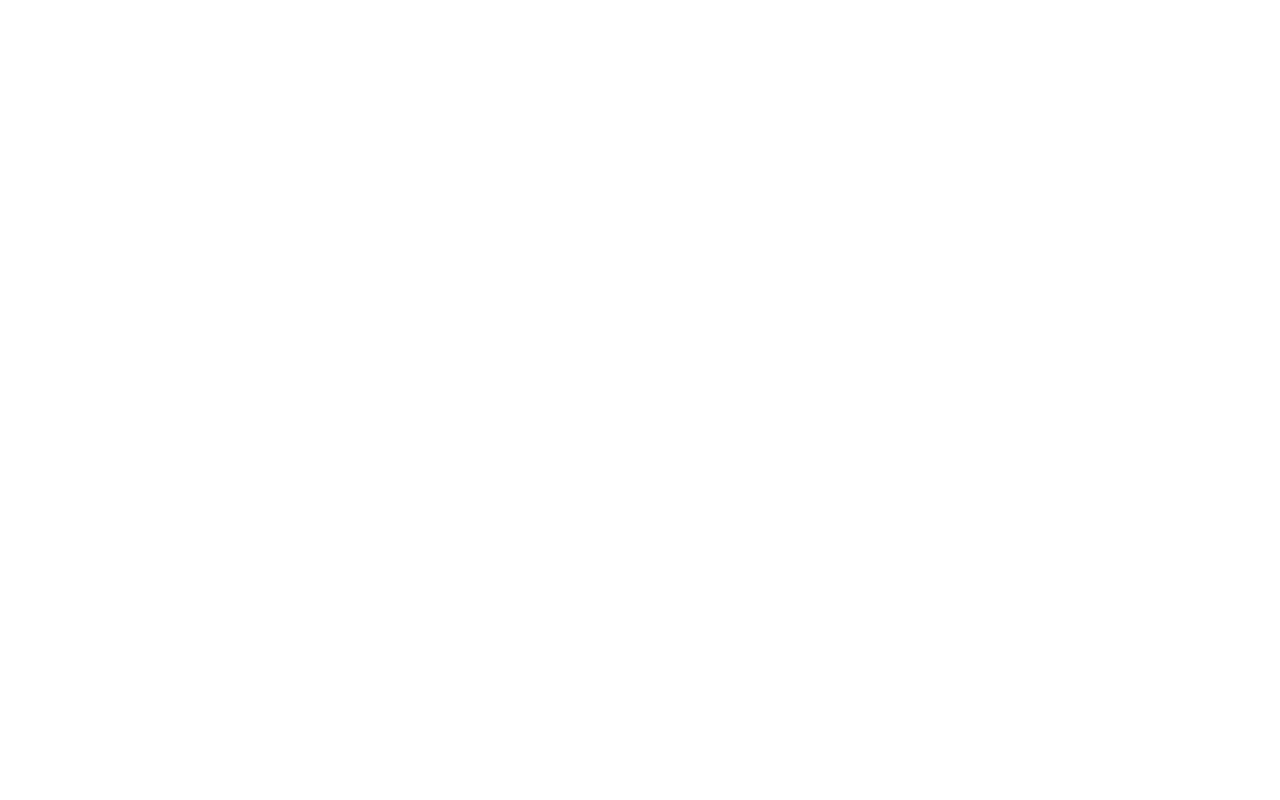
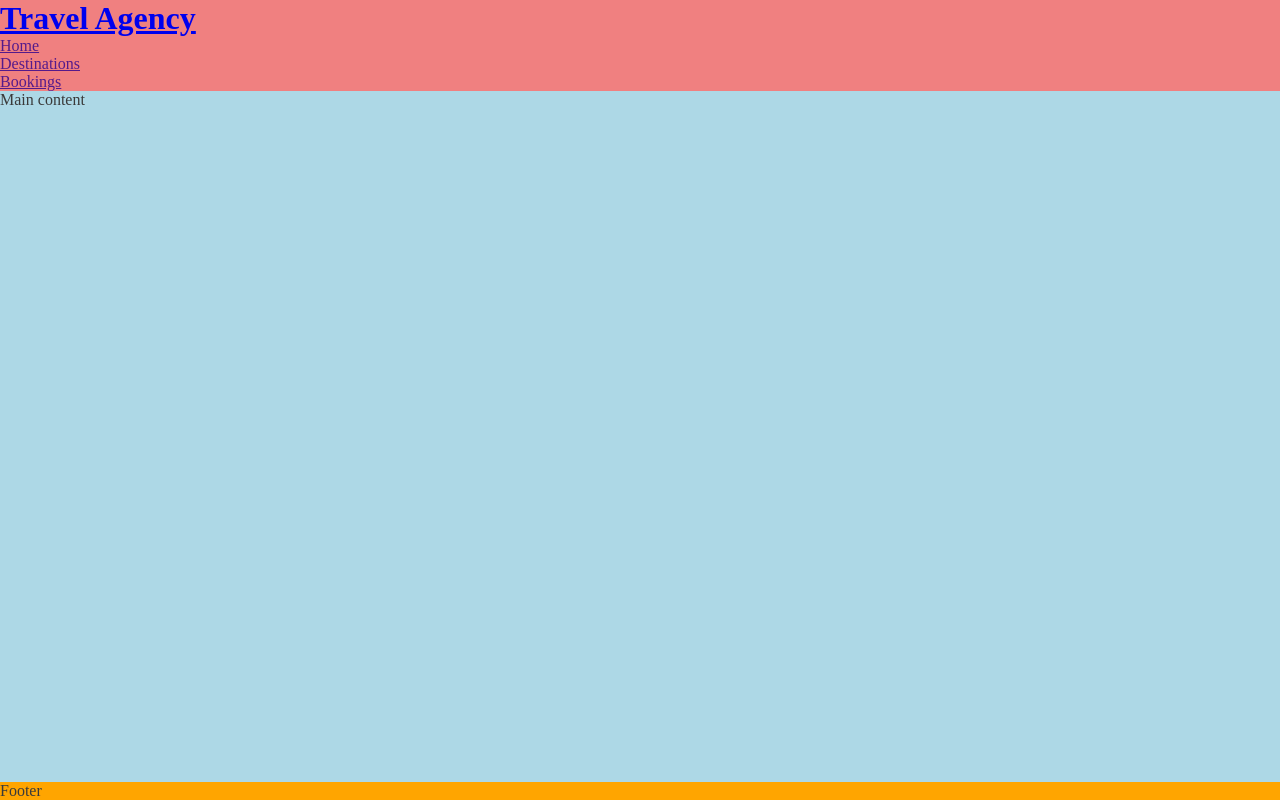
Before and after one commit to earlmarvin76/travel-agency, a plain HTML site: page index.html in a window 1280 px wide. Drawn offline with Linux system fonts and the light colour scheme.

Commit message:
Create head, main, and footer

```diff
--- /dev/null
+++ b/assets/css/style.css
@@ -0,0 +1,30 @@
+/* Google fonts import */
+@import url('https://fonts.googleapis.com/css2?family=Lato:ital,wght@0,100;0,300;0,400;0,700;0,900;1,100;1,300;1,400;1,700;1,900&family=Oswald:wght@200..700&display=swap');
+/* Asterisk wild card selector to override default styles added by the browser */
+* {
+    padding: 0;
+    margin: 0;
+    box-sizing: border-box;
+}
+/* General styles */
+body {
+    min-height: 100vh;
+    display: flex;
+    flex-direction: column;
+    /* Generic project styles */
+    color: #3a3a3a;
+}
+/* Header */
+header {
+    background-color: lightcoral;
+}
+/* Main Content */
+main {
+    background-color: lightblue;
+    /* make main element take up any surplus space to push footer down */
+    flex: 1 0 auto;
+}
+/* Footer */
+footer {
+    background-color: orange;
+}
--- a/index.html
+++ b/index.html
@@ -5,12 +5,38 @@
     <meta name="viewport" content="width=device-width, initial-scale=1.0">
     <meta http-equiv="X-UA-Compatible" content="ie=edge">
     <!-- meta tags for search engines -->
-    <meta name="description" content="Fitness Studio is a premier fitness center offering state-of-the-art equipment, expert trainers, and a variety of classes to help you achieve your health and wellness goals. Join us today and transform your fitness journey! We operate in key cities, like: Liverpool, Hull, and Manchester.">
-    <meta name="keywords" content="Fitness Studio, gym, fitness center, personal training, group classes, health and wellness, Liverpool, Hull, Manchester">
-    <!-- Title tag, for the browser tab -->
-    <title>Fitness Studio</title>
+    <meta name="description" content="Travel Agency. Explore the world with our travel packages and services. Book flights, hotels, and tours for your next adventure.">
+    <meta name="keywords" content="Travel, Agency, Tours, Flights, Hotels, Adventure">
+    <!-- Title -->
+    <title>Travel Agency</title>
+    <!-- Favicon -->
+    <link rel="icon" href="assets/css/favicon_io/favicon.ico">
+    <link rel="apple-touch-icon" sizes="180x180" href="assets/css/favicon_io/apple-touch-icon.png">
+    <link rel="icon" type="image/png" sizes="32x32" href="assets/css/favicon_io/favicon-32x32.png">
+    <link rel="icon" type="image/png" sizes="16x16" href="assets/css/favicon_io/favicon-16x16.png">
+    <!-- Stylesheet -->
+    <link rel="stylesheet" href="assets/css/style.css">
 </head>
 <body>
+     <!-- Header -->
+    <header>
+        <a href="index.html">
+            <h1 id="logo">Travel Agency</h1>
+        </a>
+        <nav>
+            <ul id="menu">
+                <li><a href="" class="active">Home</a></li>
+                <li><a href="">Destinations</a></li>
+                <li><a href="">Bookings</a></li>
+            </ul>
+        </nav>
+    </header>
+    <!-- Main content -->
+    <main>Main content</main>
+    <!-- Footer -->
+    <footer>Footer</footer>
+
+
 
 </body>
 </html>
```
Also changed, not shown: assets/css/favicon_io/android-chrome-192x192.png (added), assets/css/favicon_io/android-chrome-512x512.png (added), assets/css/favicon_io/apple-touch-icon.png (added), assets/css/favicon_io/favicon-16x16.png (added), assets/css/favicon_io/favicon-32x32.png (added), assets/css/favicon_io/favicon.ico (added).
